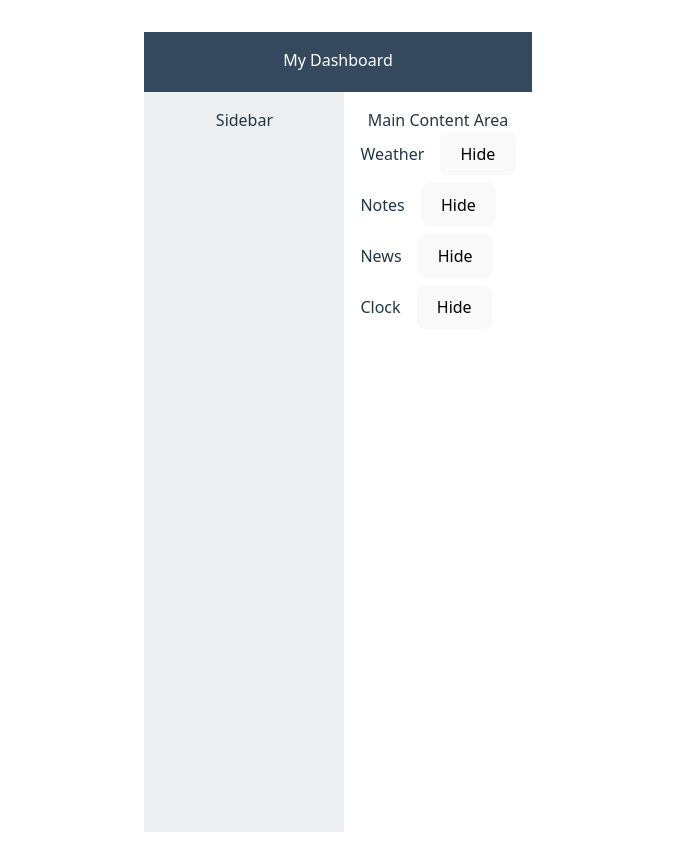
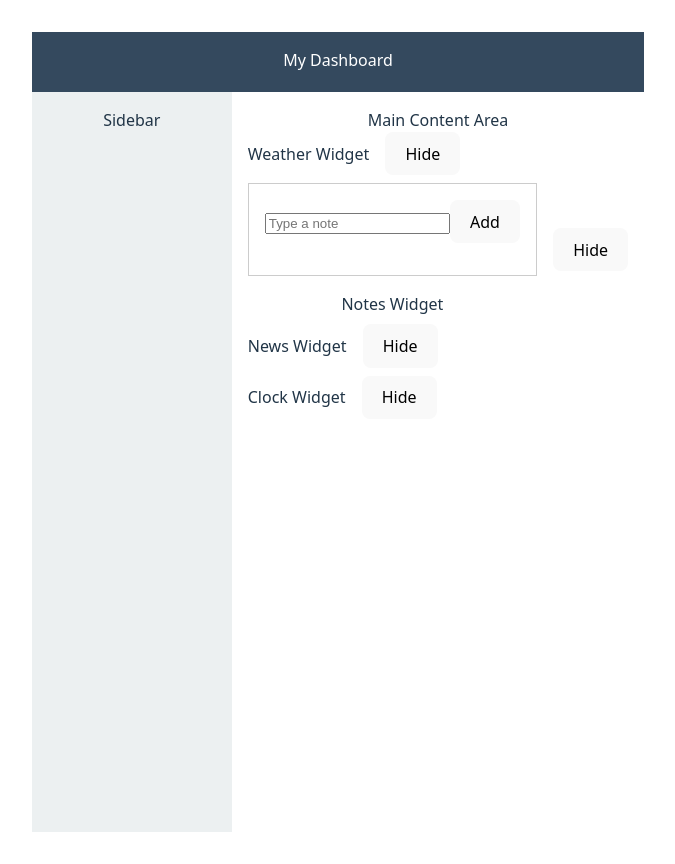
Before and after one commit to diokaejionueme/Personal-Dashboard, a Vue app: page / in a window 1280 px wide. Shown: the whole page, without its empty margins (302-977 px from the left). Built offline with nearby package versions, Linux system fonts and the light colour scheme.

Commit message:
incoporate a functional notes widget

```diff
--- a/src/App.vue
+++ b/src/App.vue
@@ -1,6 +1,7 @@
 <script setup>
 // Import the reactive function from Vue to make objects reactive
 import { reactive } from 'vue';
+import NoteWidget from './components/NoteWidget.vue';
 
 // List of widget names to display on the dashboard
 const widgets = ['Weather', 'Notes', 'News', 'Clock']
@@ -27,11 +28,18 @@ const toggle = (item) => visibility[item] = !visibility[item]
       <!-- Loop through each widget and display it with a toggle button -->
       <div v-for="item in widgets" :key="item" class="widget-row">
         <!-- Show the widget only if its visibility is true -->
-        <div v-show="visibility[item]" class="widget">
-          {{ item }}
+        <div class="widget">
+          <!--render NoteWidget when item is "Notes"-->
+          <NoteWidget
+           v-show="item === 'Notes' && visibility[item]"
+          />
+          <!--Fallback placeholder for all other widgets-->
+          <div v-show="visibility[item]">
+            {{ item }} Widget
+          </div>
         </div>
         <!-- Button to toggle the widget's visibility on double-click -->
-        <button @dblclick="toggle(item)">
+        <button @click="toggle(item)">
           {{ visibility[item] ? 'Hide' : 'Show' }}
         </button>
       </div>
--- /dev/null
+++ b/src/components/NoteWidget.vue
@@ -0,0 +1,61 @@
+<script setup>
+    import {ref, reactive, watchEffect} from 'vue';
+
+    //Hold the current text in the input field
+    const newNote = ref('')
+    //Array of note objects: {id, text}
+    const notes = reactive([])
+
+    //Persist notes to localStorage whenever they change
+    watchEffect(() => {
+        localStorage.setItem('notes', JSON.stringify(notes))
+    })
+
+    //On load, seed notes from storage(if any)
+    const saved = localStorage.getItem('notes')
+    if (saved) {
+        JSON.parse(saved).forEach(n => notes.push(n))
+    }
+
+    function addNote() {
+        if(!newNote.value.trim()) return
+        notes.push({id: Date.now(), text: newNote.value})
+        newNote.value = ''
+    }
+
+    function removeNote(id)
+    {
+        const idx = notes.findIndex(n=>n.id === id)
+        if(idx !== -1) notes.splice(idx, 1)
+    }
+</script>
+
+<template>
+    <div class="note-widget">
+        <input
+            type="text"
+            :value="newNote"
+            @input="e => newNote = e.target.value"
+            placeholder="Type a note"
+        />
+        <button @click="addNote()">Add</button>
+
+        <ul>
+            <li v-for="note in notes" :key="note.id">
+                {{ note.text }}
+                <button @click="removeNote(note.id)">X</button>
+            </li>
+        </ul>
+    </div>
+</template>
+
+<style scoped>
+    .note-widget{
+        border: 1px solid #ccc;
+        padding: 1rem;
+        margin-bottom: 1em
+    }
+
+    .note-widget ul{list-style: none; padding: 0;}
+    .note-widget li{display: flex; justify-content: space-between;}
+</style>
```
Also changed, not shown: 1 other file (tests, documents, lock files or other folders).
